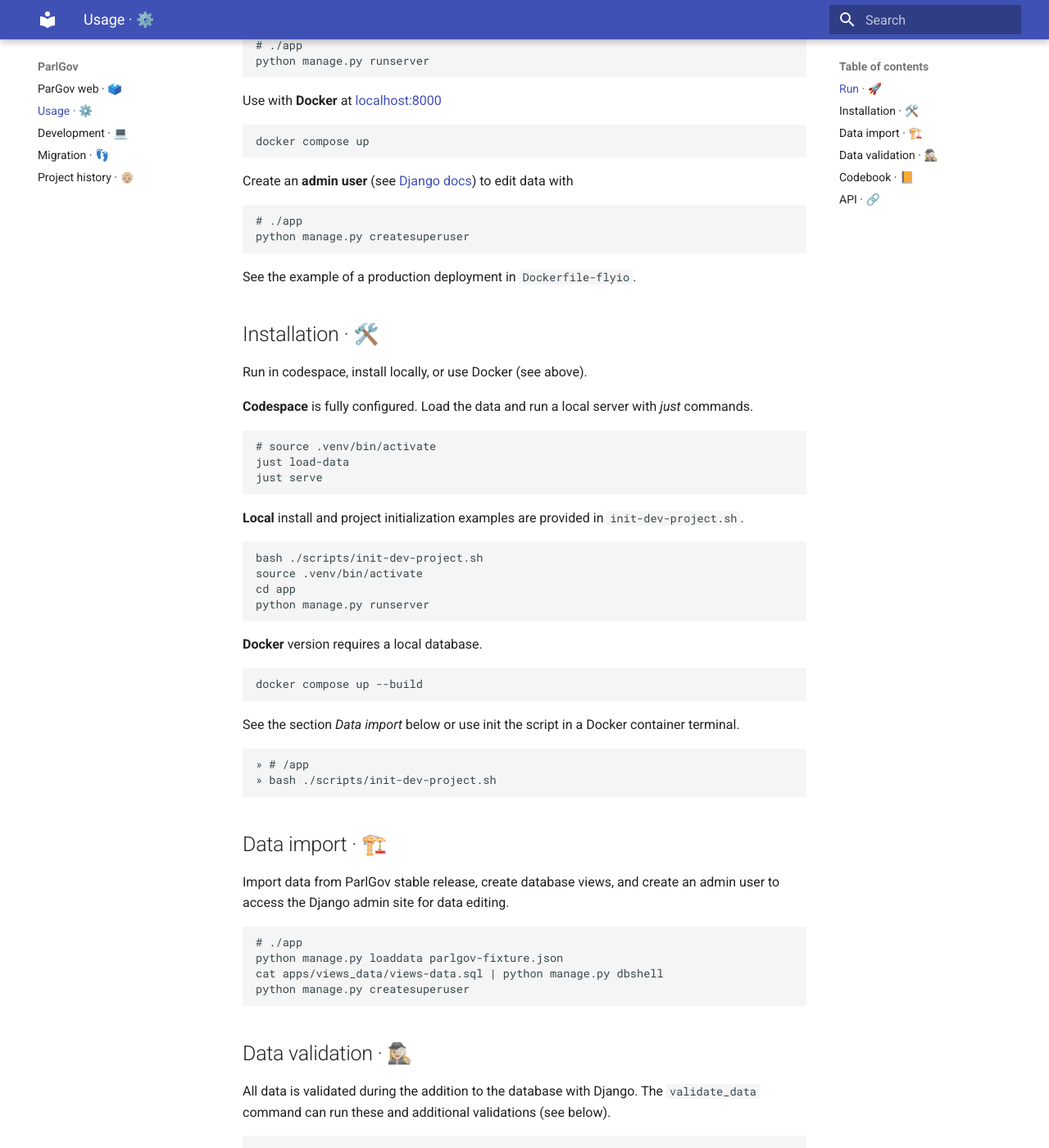
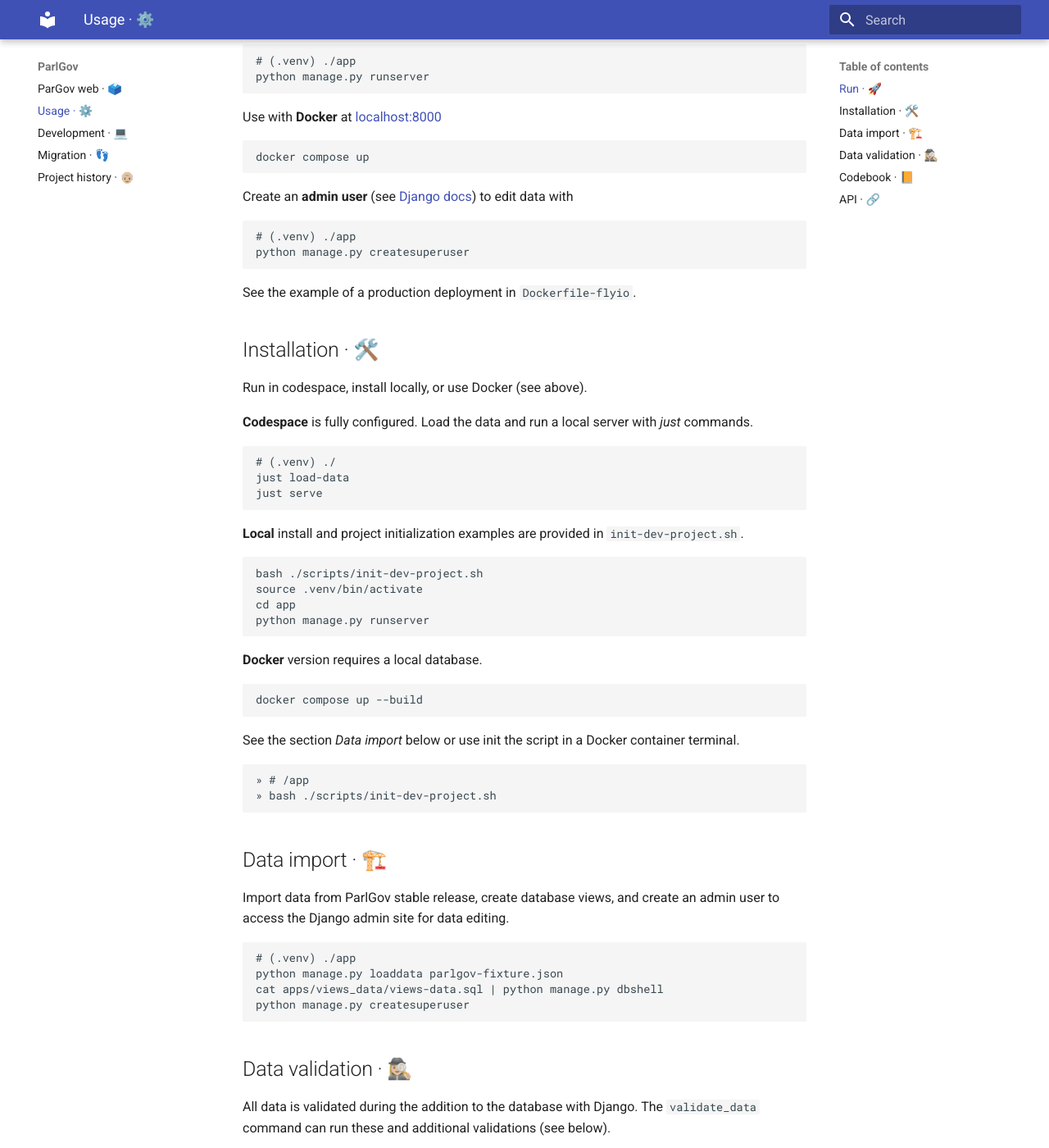
Before and after one commit to hdigital/parlgov-web, an MkDocs documentation site: the page built from docs/usage.md, in a window 1280 px wide and 1400 px high, scrolled down 376 px. Shown: the whole window at 82% size. Built offline with MkDocs 1.6.1 and Material for MkDocs 9.7.7, drawn with Linux system fonts in a browser that asks for light colours; some of the changed text lies outside the part shown.

Commit message:
Specify 'venv' and path in docs

````diff
--- a/docs/usage.md
+++ b/docs/usage.md
@@ -7,13 +7,14 @@
 Start server in **codespace** and open website in the PORTS tab.
 
 ```sh
+# (.venv) ./
 just serve
 ```
 
 Start **locally** with Django at [localhost:8000](http://localhost:8000/)
 
 ```sh
-# ./app
+# (.venv) ./app
 python manage.py runserver
 ```
 
@@ -28,7 +29,7 @@
 to edit data with
 
 ```sh
-# ./app
+# (.venv) ./app
 python manage.py createsuperuser
 ```
 
@@ -42,7 +43,7 @@
 _just_ commands.
 
 ```sh
-# source .venv/bin/activate
+# (.venv) ./
 just load-data
 just serve
 ```
@@ -77,7 +78,7 @@
 admin user to access the Django admin site for data editing.
 
 ```sh
-# ./app
+# (.venv) ./app
 python manage.py loaddata parlgov-fixture.json
 cat apps/views_data/views-data.sql | python manage.py dbshell
 python manage.py createsuperuser
@@ -89,7 +90,7 @@
 `validate_data` command can run these and additional validations (see below).
 
 ```sh
-# ./app
+# (.venv) ./app
 python manage.py validate_data
 ```
 
@@ -123,7 +124,7 @@
 command.
 
 ```sh
-# ./app
+# (.venv) ./app
 python manage.py create_codebook
 ```
 
@@ -132,6 +133,7 @@
 documentation.
 
 ```sh
+# (.venv) ./
 bash scripts/create-codebook.sh
 ```
 
````
Also changed, not shown: README.md (+1 -1 lines), docs/development.md (+6 -2 lines), 4 other files.
